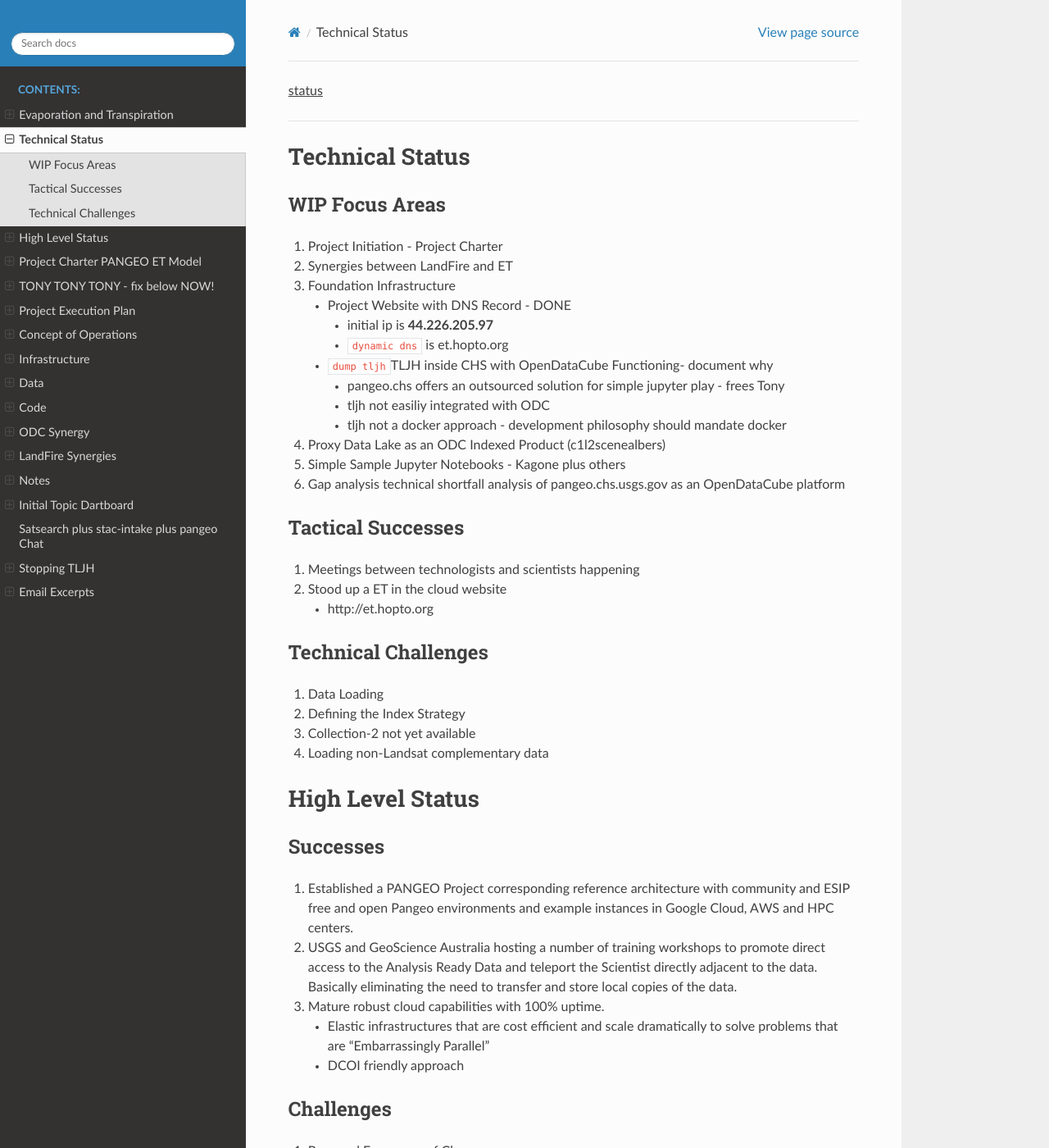
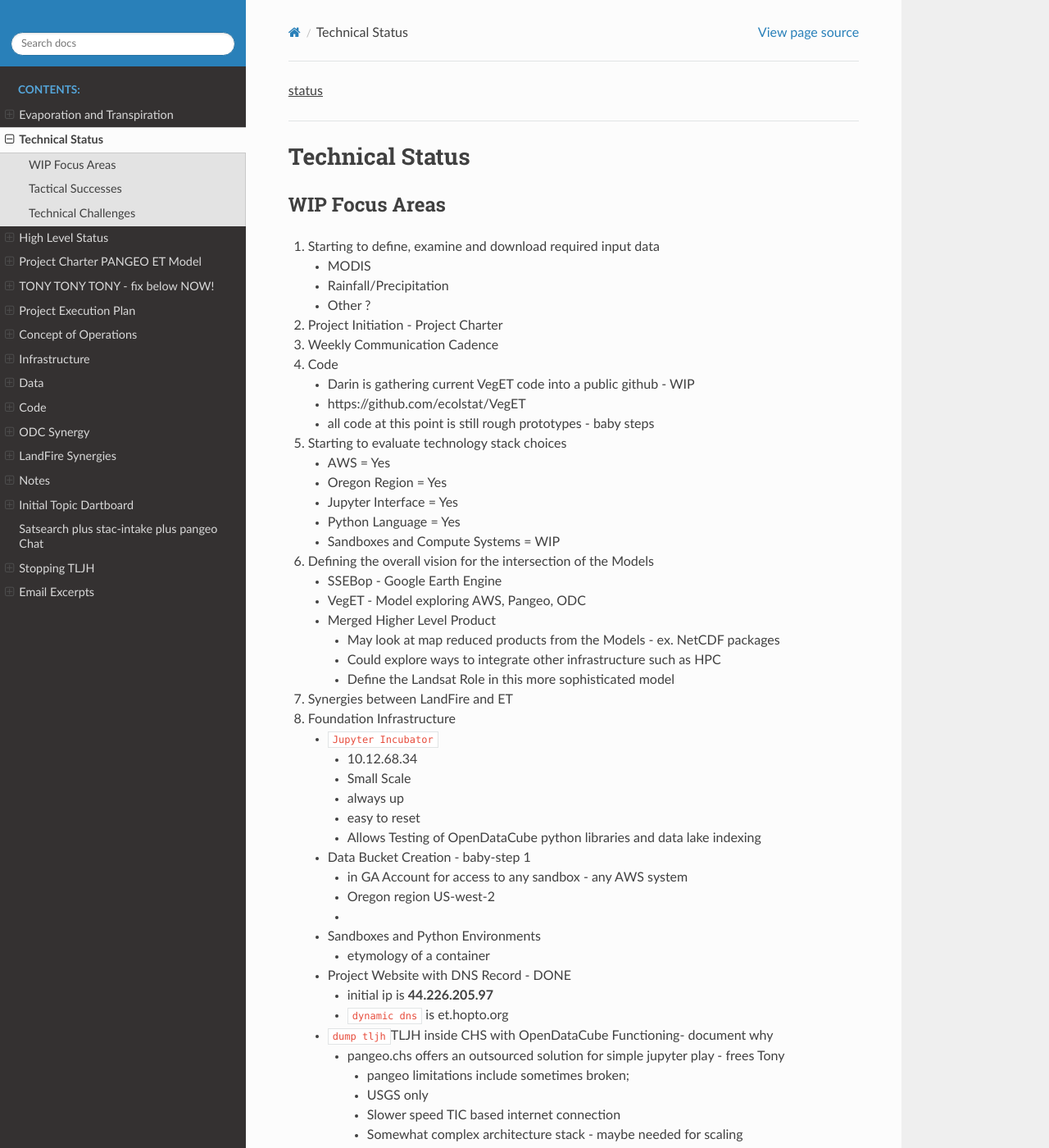
Before and after one commit to tonybutzer/et, a Sphinx documentation site: the page built from docs/source/00status.md, in a window 1280 px wide and 1400 px high. Shown: the whole window at 82% size. Built offline with Sphinx 7.4.7 and the Read the Docs theme 2.0.0, drawn with Linux system fonts in a browser that asks for light colours; some of the changed text lies outside the part shown.

Commit message:
automatic git update from Makefile

````diff
--- a/docs/source/00status.md
+++ b/docs/source/00status.md
@@ -5,24 +5,72 @@
 # Technical Status
 
 ## WIP Focus Areas
+1. Starting to define, examine and download required input data
+	- MODIS
+	- Rainfall/Precipitation
+	- Other ?
 1. Project Initiation - Project Charter
+2. Weekly Communication Cadence
+2. Code
+	- Darin is gathering current VegET code into a public github - WIP
+	- https://github.com/ecolstat/VegET
+	- all code at this point is still rough prototypes - baby steps
+2. Starting to evaluate technology stack choices
+	- AWS = Yes
+	- Oregon Region = Yes
+	- Jupyter Interface = Yes
+	- Python Language = Yes
+	- Sandboxes and Compute Systems = WIP
+2. Defining the overall vision for the intersection of the Models
+	- SSEBop - Google Earth Engine
+	- VegET - Model exploring AWS, Pangeo, ODC
+	- Merged Higher Level Product
+		- May look at map reduced products from the Models - ex. NetCDF packages
+		- Could explore ways to integrate other infrastructure such as HPC
+		- Define the Landsat Role in this more sophisticated model
 2. Synergies between LandFire and ET
 3. Foundation Infrastructure
+	- `Jupyter Incubator`
+		- 10.12.68.34
+		- Small Scale
+		- always up
+		- easy to reset
+		- Allows Testing of OpenDataCube python libraries and data lake indexing
+	- Data Bucket Creation - baby-step 1
+		- in GA Account for access to any sandbox - any AWS system
+		- Oregon region US-west-2
+		-
+	- Sandboxes and Python Environments
+		- etymology of a container
 	- Project Website with DNS Record - DONE
 		- initial ip is **44.226.205.97**
 		- ```dynamic dns``` is et.hopto.org
 	- ```dump tljh```TLJH inside CHS with OpenDataCube Functioning- document why
 		- pangeo.chs offers an outsourced solution for simple jupyter play - frees Tony
+			- pangeo limitations include sometimes broken;
+			- USGS only
+			- Slower speed TIC based internet connection
+			- Somewhat complex architecture stack - maybe needed for scaling
 		- tljh not easiliy integrated with ODC
 		- tljh not a docker approach - development philosophy should mandate docker
+5. Data
+	- Loading
+		- Initially from the VDI cluster --> 90DayTemp
+		- 90DayTemp (scp) --> to AWS Instance
+		- Eventually each sourced from cononical data provider directly via
+			- wget
+			- portal API
 4. Proxy Data Lake as an ODC Indexed Product (c1l2scenealbers)
+	- Initial focus is less about Landsat -
+		- Could use it for Context at this point
 5. Simple Sample Jupyter Notebooks - Kagone plus others
 6. Gap analysis technical shortfall analysis of pangeo.chs.usgs.gov as an OpenDataCube platform
 
 ## Tactical Successes
-1. Meetings between technologists and scientists happening
+1. Meetings between technologists and scientists happening - weekly
 2. Stood up a ET in the cloud website
-	- http://et.hopto.org
+	- http://et.hopto.org  # unofficial dns entry
+	- http://44.226.205.97
 
 ## Technical Challenges
 1. Data Loading
````
Also changed, not shown: docs/source/01project_charter.md (+5 -0 lines), 1 other file.
